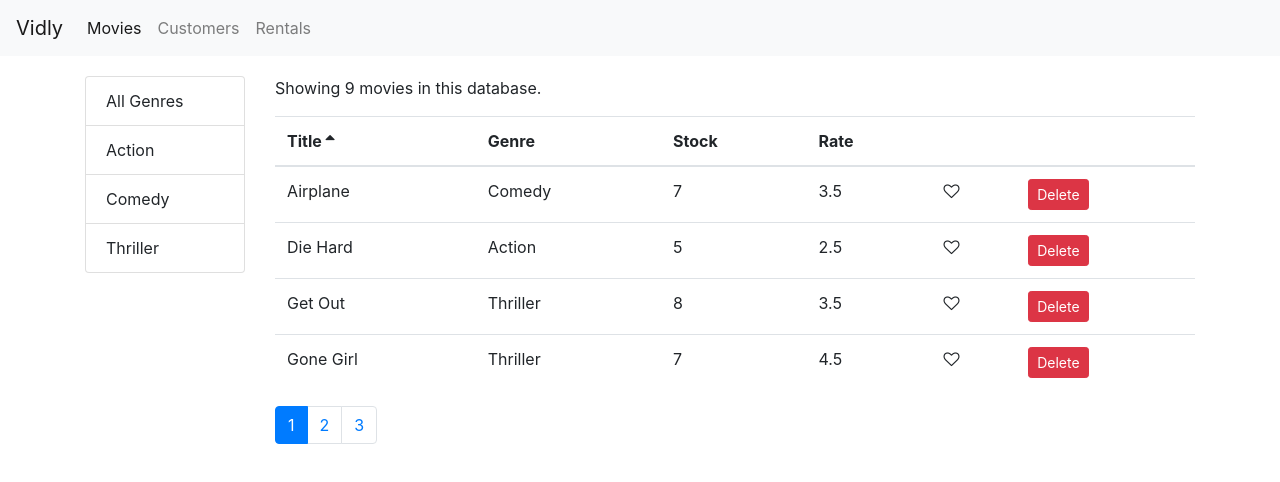
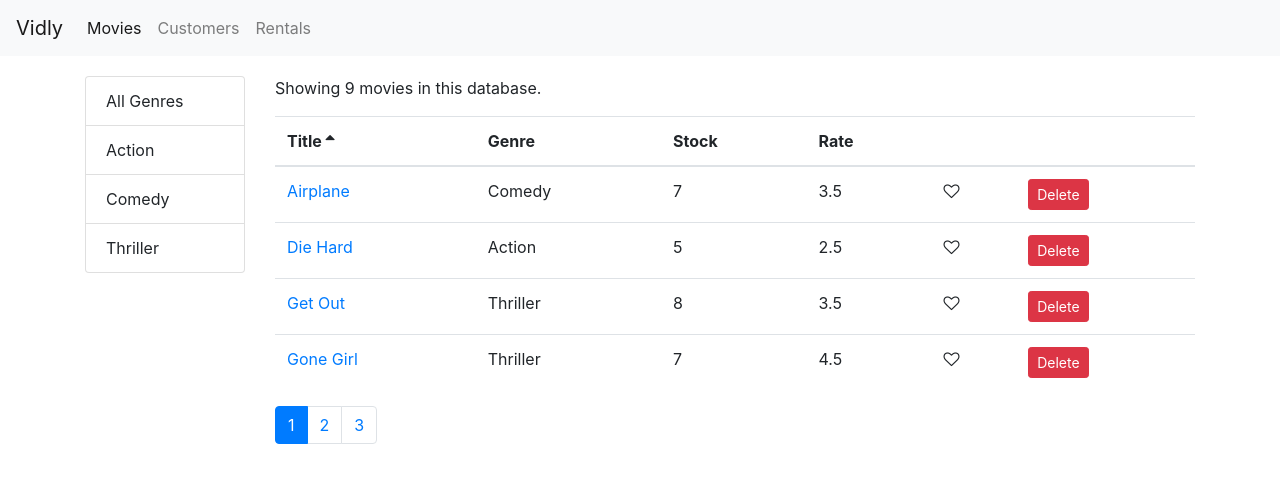
Before and after one commit to lopezg3000/vidly, a React (Create React App) app: page /movies in a window 1280 px wide. Shown: the top 482 px of the page. Built offline with nearby package versions, Linux system fonts and the light colour scheme.

Commit message:
movieLinksExercisePart3

```diff
--- a/src/components/common/tableBody.jsx
+++ b/src/components/common/tableBody.jsx
@@ -1,9 +1,11 @@
 import React, { Component } from 'react'
+import { Link } from "react-router-dom";
 import _ from 'lodash';
 
 class TableBody extends Component {
-    renderCell = (item, column) => {
+    renderCell = (item, column, valueProperty) => {
         if (column.content) return column.content(item);
+        else if (column.path === "title") return <Link to={`/movies/${item[valueProperty]}`}>{_.get(item, column.path)}</Link>;
 
         return _.get(item, column.path);
     };
@@ -14,7 +16,7 @@ class TableBody extends Component {
 
     render() {
         const { data, columns, valueProperty } = this.props;
-        // console.log(data, columns);
+
         return (
 
             <tbody>
```
